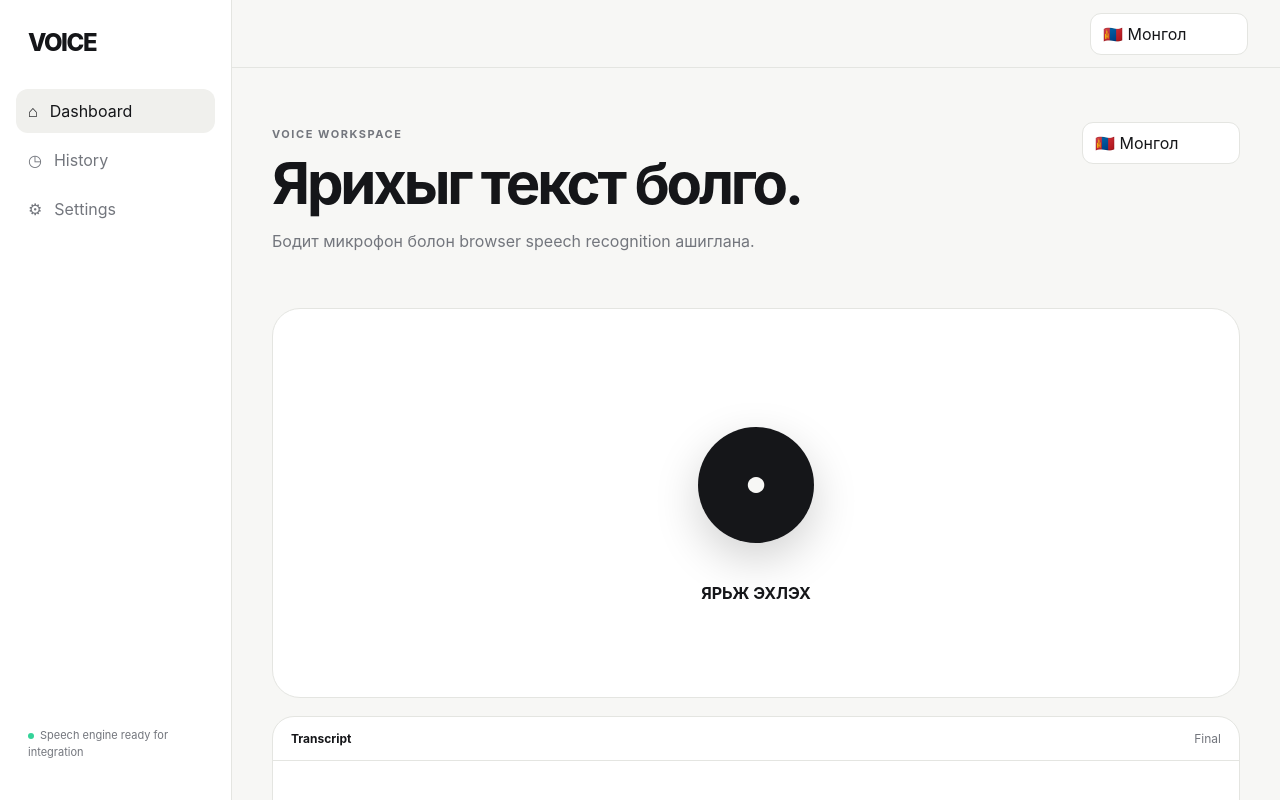
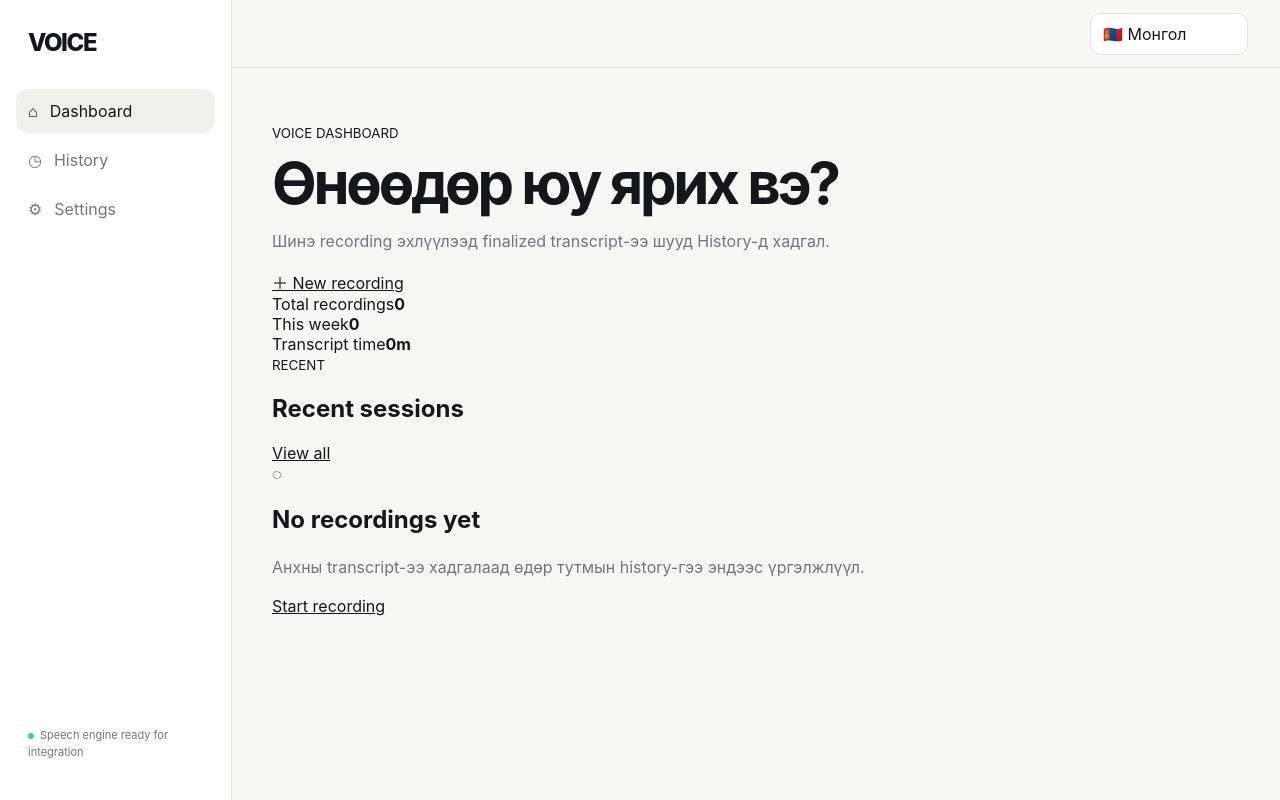
Before and after one commit to AriukagiinTuvshoo/voice, a Next.js app: page /dashboard in a window 1280 px wide. Shown: the top 800 px of the page. Built offline with nearby package versions, Linux system fonts and the light colour scheme.

Commit message:
feat: add dashboard recent session experience

```diff
--- a/app/dashboard/page.tsx
+++ b/app/dashboard/page.tsx
@@ -1 +1,34 @@
-import {Workspace} from "@/components/AppShell";export default function Dashboard(){return <Workspace/>}
+"use client";
+
+import Link from "next/link";
+import {useEffect,useMemo,useState} from "react";
+import {getHistoryService} from "@/lib/history/service";
+import type {TranscriptSession} from "@/lib/history/types";
+
+function relativeDate(value:string){
+  const date=new Date(value),diff=Date.now()-date.getTime(),day=86400000;
+  if(diff<60000)return "Just now";
+  if(diff<day)return `${Math.max(1,Math.floor(diff/3600000))}h ago`;
+  if(diff<7*day)return `${Math.floor(diff/day)}d ago`;
+  try{return new Intl.DateTimeFormat(undefined,{month:"short",day:"numeric"}).format(date)}catch{return value}
+}
+function secondsTotal(items:TranscriptSession[]){return Math.round(items.reduce((sum,item)=>sum+(item.durationMs??0),0)/1000)}
+export default function Dashboard(){
+ const [sessions,setSessions]=useState<TranscriptSession[]>([]);
+ const [loading,setLoading]=useState(true);
+ const [error,setError]=useState("");
+ useEffect(()=>{let active=true;void getHistoryService().listSessions().then(items=>{if(active)setSessions(items)}).catch(()=>{if(active)setError("Recent sessions ачаалж чадсангүй.")}).finally(()=>{if(active)setLoading(false)});return()=>{active=false}},[]);
+ const recent=useMemo(()=>sessions.slice(0,5),[sessions]);
+ const thisWeek=sessions.filter(item=>new Date(item.createdAt).getTime()>=Date.now()-7*86400000).length;
+ return <section className="page dashboard-page">
+  <div className="dashboard-hero"><div><small>VOICE DASHBOARD</small><h1>Өнөөдөр юу ярих вэ?</h1><p>Шинэ recording эхлүүлээд finalized transcript-ээ шууд History-д хадгал.</p></div><Link href="/recording" className="dashboard-primary">＋ New recording</Link></div>
+  {error&&<div className="history-notice" role="alert">{error}</div>}
+  <div className="stats-grid" aria-label="Local recording statistics">
+   <div className="stat-card"><span>Total recordings</span><strong>{loading?"—":sessions.length}</strong></div>
+   <div className="stat-card"><span>This week</span><strong>{loading?"—":thisWeek}</strong></div>
+   <div className="stat-card"><span>Transcript time</span><strong>{loading?"—":`${Math.floor(secondsTotal(sessions)/60)}m`}</strong></div>
+  </div>
+  <div className="dashboard-section-head"><div><small>RECENT</small><h2>Recent sessions</h2></div><Link href="/history">View all</Link></div>
+  {loading?<div className="dashboard-loading" aria-live="polite">Recent sessions ачаалж байна...</div>:recent.length===0?<div className="dashboard-empty"><div>◌</div><h2>No recordings yet</h2><p>Анхны transcript-ээ хадгалаад өдөр тутмын history-гээ эндээс үргэлжлүүл.</p><Link href="/recording" className="dashboard-primary">Start recording</Link></div>:<div className="recent-list">{recent.map(item=><Link key={item.id} href={`/history/${item.id}`} className="recent-item"><div><h3>{item.title}</h3><p>{item.processedText||"No transcript text"}</p></div><div className="recent-meta"><time dateTime={item.updatedAt}>{relativeDate(item.updatedAt)}</time><span>{item.language}</span></div></Link>)}</div>}
+ </section>
+}
```
